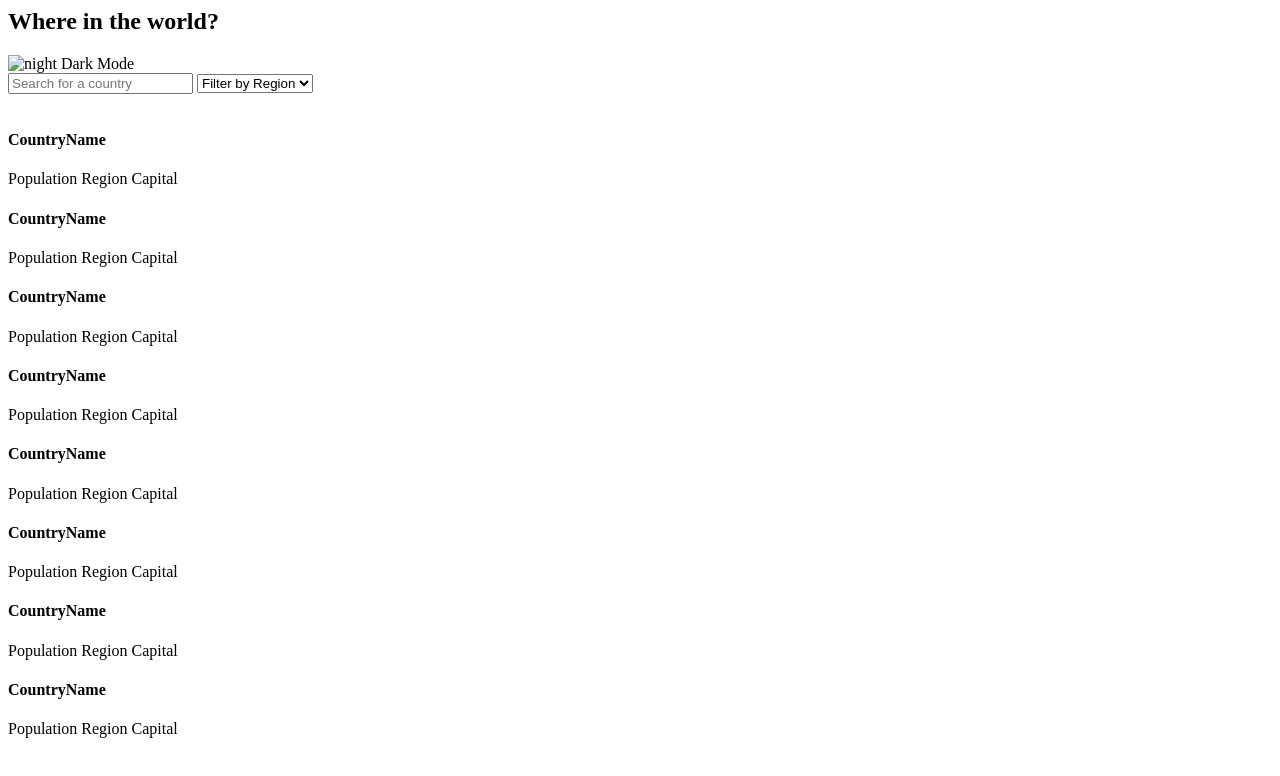
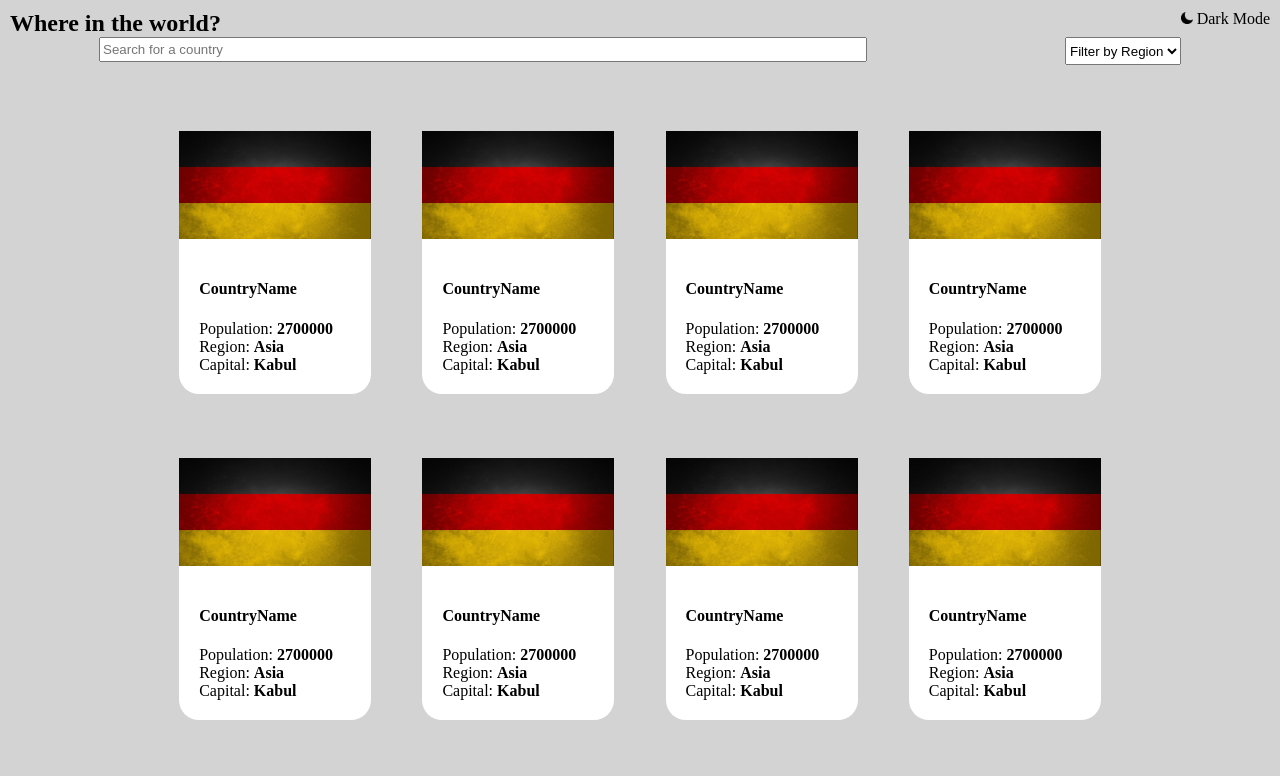
Before and after one commit to vladhrusha/001-JavaScript-TypeScript, a plain HTML site: page Task_2.7/public/index.html in a window 1280 px wide. Drawn offline with Linux system fonts and the light colour scheme.

Commit message:
styles added

```diff
--- a/Task_2.7/public/index.html
+++ b/Task_2.7/public/index.html
@@ -5,16 +5,18 @@
     <title>Countries Page List</title>
     <link rel="stylesheet" href="../styles/index.css" />
   </head>
+
   <body>
     <nav class="nav">
       <header class="nav__header">
         <h1 class="h1">Where in the world?</h1>
         <div class="displayMode">
-          <img alt="night" /><span> Dark Mode</span>
+          <img class="image" alt="night" src="../images/dark.png" />
+          <span class="span"> Dark Mode</span>
         </div>
       </header>
 
-      <form>
+      <form class="nav__form">
         <input
           class="textInput"
           type="text"
@@ -26,87 +28,142 @@
       </form>
     </nav>
 
-    <section class="page">
-      <section class="row">
+    <section class="list">
+      <section class="list__row">
         <article class="country">
-          <img class="country__flag" />
+          <img class="country__flag" src="../images/flag.jpg" />
           <div class="country__information">
             <h4 class="h4 name">CountryName</h4>
-            <span class="span population">Population</span>
-            <span class="span region">Region</span>
-            <span class="span capital">Capital</span>
+            <span
+              ><span>Population: </span
+              ><span class="span population">2700000</span>
+            </span>
+            <span
+              ><span>Region: </span><span class="span region">Asia</span>
+            </span>
+            <span
+              ><span>Capital: </span><span class="span capital">Kabul</span>
+            </span>
           </div>
         </article>
 
         <article class="country">
-          <img class="country__flag" />
+          <img class="country__flag" src="../images/flag.jpg" />
           <div class="country__information">
             <h4 class="h4 name">CountryName</h4>
-            <span class="span population">Population</span>
-            <span class="span region">Region</span>
-            <span class="span capital">Capital</span>
+            <span
+              ><span>Population: </span
+              ><span class="span population">2700000</span>
+            </span>
+            <span
+              ><span>Region: </span><span class="span region">Asia</span>
+            </span>
+            <span
+              ><span>Capital: </span><span class="span capital">Kabul</span>
+            </span>
           </div>
         </article>
 
         <article class="country">
-          <img class="country__flag" />
+          <img class="country__flag" src="../images/flag.jpg" />
           <div class="country__information">
             <h4 class="h4 name">CountryName</h4>
-            <span class="span population">Population</span>
-            <span class="span region">Region</span>
-            <span class="span capital">Capital</span>
+            <span
+              ><span>Population: </span
+              ><span class="span population">2700000</span>
+            </span>
+            <span
+              ><span>Region: </span><span class="span region">Asia</span>
+            </span>
+            <span
+              ><span>Capital: </span><span class="span capital">Kabul</span>
+            </span>
           </div>
         </article>
 
         <article class="country">
-          <img class="country__flag" />
+          <img class="country__flag" src="../images/flag.jpg" />
           <div class="country__information">
             <h4 class="h4 name">CountryName</h4>
-            <span class="span population">Population</span>
-            <span class="span region">Region</span>
-            <span class="span capital">Capital</span>
+            <span
+              ><span>Population: </span
+              ><span class="span population">2700000</span>
+            </span>
+            <span
+              ><span>Region: </span><span class="span region">Asia</span>
+            </span>
+            <span
+              ><span>Capital: </span><span class="span capital">Kabul</span>
+            </span>
           </div>
         </article>
       </section>
 
-      <section class="row">
+      <section class="list__row">
         <article class="country">
-          <img class="country__flag" />
+          <img class="country__flag" src="../images/flag.jpg" />
           <div class="country__information">
             <h4 class="h4 name">CountryName</h4>
-            <span class="span population">Population</span>
-            <span class="span region">Region</span>
-            <span class="span capital">Capital</span>
+            <span
+              ><span>Population: </span
+              ><span class="span population">2700000</span>
+            </span>
+            <span
+              ><span>Region: </span><span class="span region">Asia</span>
+            </span>
+            <span
+              ><span>Capital: </span><span class="span capital">Kabul</span>
+            </span>
           </div>
         </article>
 
         <article class="country">
-          <img class="country__flag" />
+          <img class="country__flag" src="../images/flag.jpg" />
           <div class="country__information">
             <h4 class="h4 name">CountryName</h4>
-            <span class="span population">Population</span>
-            <span class="span region">Region</span>
-            <span class="span capital">Capital</span>
+            <span
+              ><span>Population: </span
+              ><span class="span population">2700000</span>
+            </span>
+            <span
+              ><span>Region: </span><span class="span region">Asia</span>
+            </span>
+            <span
+              ><span>Capital: </span><span class="span capital">Kabul</span>
+            </span>
           </div>
         </article>
 
         <article class="country">
-          <img class="country__flag" />
+          <img class="country__flag" src="../images/flag.jpg" />
           <div class="country__information">
             <h4 class="h4 name">CountryName</h4>
-            <span class="span population">Population</span>
-            <span class="span region">Region</span>
-            <span class="span capital">Capital</span>
+            <span
+              ><span>Population: </span
+              ><span class="span population">2700000</span>
+            </span>
+            <span
+              ><span>Region: </span><span class="span region">Asia</span>
+            </span>
+            <span
+              ><span>Capital: </span><span class="span capital">Kabul</span>
+            </span>
           </div>
         </article>
-
         <article class="country">
-          <img class="country__flag" />
+          <img class="country__flag" src="../images/flag.jpg" />
           <div class="country__information">
             <h4 class="h4 name">CountryName</h4>
-            <span class="span population">Population</span>
-            <span class="span region">Region</span>
-            <span class="span capital">Capital</span>
+            <span
+              ><span>Population: </span
+              ><span class="span population">2700000</span>
+            </span>
+            <span
+              ><span>Region: </span><span class="span region">Asia</span>
+            </span>
+            <span
+              ><span>Capital: </span><span class="span capital">Kabul</span>
+            </span>
           </div>
         </article>
       </section>
--- a/Task_2.7/styles/input.scss
+++ b/Task_2.7/styles/input.scss
@@ -0,0 +1,85 @@
+body {
+    margin: 0;
+    background-color: lightgray;
+}
+
+.nav {
+}
+.nav__header{
+    display: flex;
+    justify-content: space-between;
+    .h1{
+        margin: 0;
+        padding-top: 10px;
+        padding-left: 10px;
+    }
+    .displayMode{
+        padding-top: 10px;
+        padding-right: 10px;
+        .image{
+            width: 12px;
+        }
+        .span{
+
+        }
+    }
+}
+.nav__form{
+    display: flex;
+    width: 100%;
+    justify-content: space-around;
+    .textInput{
+        width: 60%;
+        height: 25px;
+    }
+    .textInput:focus{
+        outline: none;
+    }
+    .select{
+        height: 28px;
+    }
+}
+
+
+
+.list{
+    padding-top: 50px;
+    display: flex;
+    flex-direction: column;
+    align-items: center;
+}
+.list__row{
+    display: flex;
+    width: 80%;
+    justify-content: space-evenly;
+    padding-bottom: 64px;
+    .country{
+        background-color: white;
+        border-radius: 20px;
+        z-index: 1;
+    }
+    .country__flag{
+        width: 192px;
+    }
+    .country__information{
+        display: flex;
+        flex-direction: column;
+        padding: 20px;
+        .name{
+
+        }
+        .population{
+
+        }
+        .region{
+
+        }
+        .capital{
+
+        }
+        .population,.region,.capital{
+            font-weight: bolder;
+        }
+
+    }
+}
```
Also changed, not shown: Task_2.7/images/dark.png (added), Task_2.7/images/flag.jpg (added), Task_2.7/images/light.png (added), Task_2.7/styles/index.css, 1 other file.
